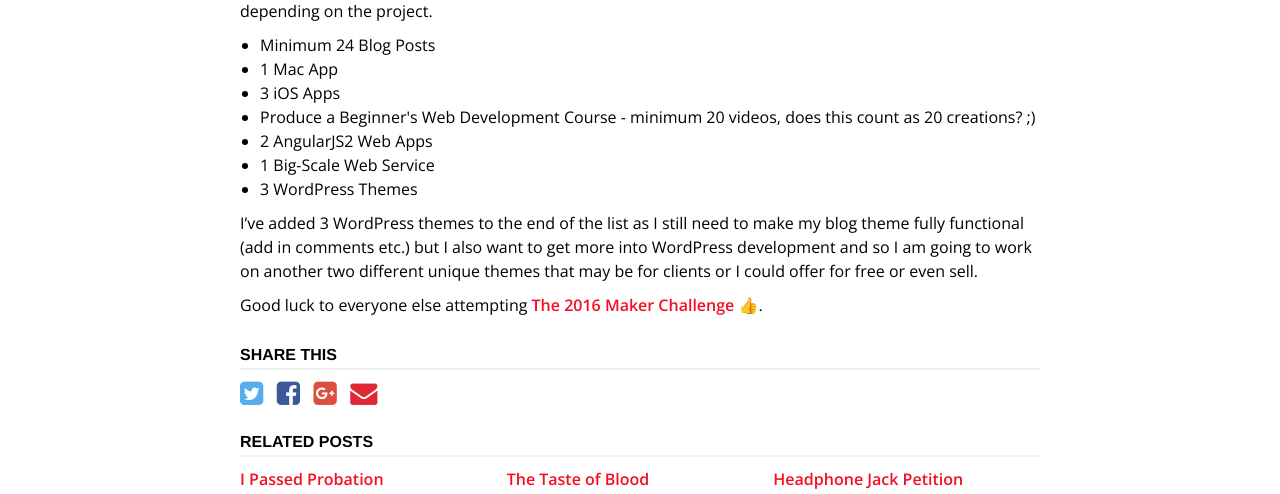
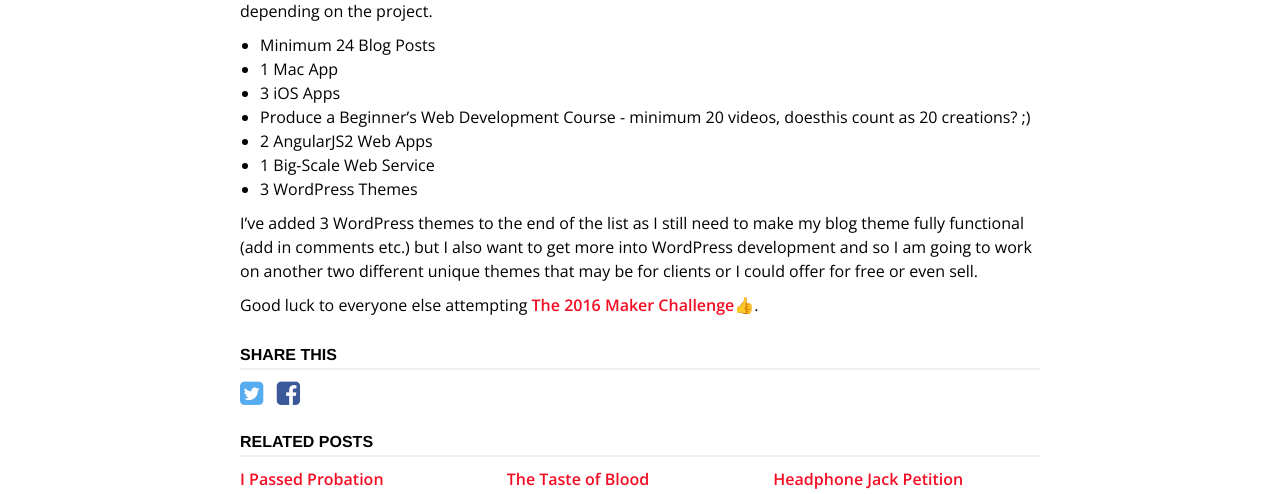
Before and after one commit to gethinoakes/gethinoakes.github.io, a Jekyll site: the page built from _posts/2016-01-06-my-2016-maker-challenge.md, in a window 1280 px wide. Shown: the part 856-1350 px from the top of the page. Built offline with Jekyll 4.4.1, drawn with Linux system fonts in a browser that asks for light colours; nearby versions of some CDN libraries; comment, search, counter and statistics services are not loaded.

Commit message:
updating posts, edit sharing options

```diff
--- a/_includes/share_post.html
+++ b/_includes/share_post.html
@@ -4,9 +4,5 @@
 		<a href="https://twitter.com/intent/tweet?text={{ page.title }}&url={{ site.url }}{{ page.url }}&via={{ site.twitter_username }}&related={{ site.twitter_username }}" rel="nofollow" target="_blank" title="Share on Twitter"><i class="fa fa-2x fa-twitter-square"></i></a>
 
 		<a href="https://facebook.com/sharer.php?u={{ site.url }}{{ page.url }}" rel="nofollow" target="_blank" title="Share on Facebook"><i class="fa fa-2x fa-facebook-square"></i></a>
-
-		<a href="https://plus.google.com/share?url={{ site.url }}{{ page.url }}" rel="nofollow" target="_blank" title="Share on Google+"><i class="fa fa-2x fa-google-plus-square"></i></a>
-
-		<a href="{{ post.url }}"><i class="fa fa-2x fa fa-envelope"></i></a>
 	</div>
 </section>
--- a/_posts/2016-01-06-my-2016-maker-challenge.md
+++ b/_posts/2016-01-06-my-2016-maker-challenge.md
@@ -3,28 +3,29 @@ layout: post
 title:  "My 2016 Maker Challenge"
 date:   2016-01-06
 category: personal
-tags: challenge, 2016, maker, create, products, product, developer, software, blog, ios, mac, apps, development, angular, wordpress
+tags: [challenge, 2016, maker, create, products, product, developer, software, blog, ios, mac, apps, development, angular, wordpress]
 img: work.jpg
 ---
 
-I mentioned in my previous post the goals I have for 2016 and one of the major themes was that I just want to make stuff. I then came across <a href="https://twitter.com/mijustin" target="_blank">Justin Jackson's</a> <a href="http://megamaker.co/challenge/" target="_blank">2016 Maker Challenge</a>&nbsp;which is great because it's creating a community of people with the same goal.
+I mentioned in my previous post the goals I have for 2016 and one of the major themes was that I just want to make stuff. I then came across [Justin Jackson's](https://twitter.com/mijustin) [2016 Maker Challenge](http://megamaker.co/challenge/) which is great because it's creating a community of people with the same goal.
 
-Justin's challenging himself to create 100 things in 2016, which to me is pretty impressive. My list is much smaller, as I'm just getting back into creating things and have several unfinished projects I'd rather not set myself too big of a challenge that I end up failing because I feel overwhelmed. My&nbsp;hope is that as I get going and get stuff done I'll be able to add more if there's time left in the year.
+Justin's challenging himself to create 100 things in 2016, which to me is pretty impressive. My list is much smaller, as I'm just getting back into creating things and have several unfinished projects I'd rather not set myself too big of a challenge that I end up failing because I feel overwhelmed. My hope is that as I get going and get stuff done I'll be able to add more if there's time left in the year.
 
-It's refreshing to see that people joining&nbsp;<a href="http://megamaker.co/challenge/" target="_blank">The 2016 Maker Challenge</a>&nbsp;have listed that they are going to create things such as blog posts. At first seeing things like that listed had me a bit confused, as in my mind such things didn't constitute as creating something. But that's the thing I'm trying to get to grips with is that writing a blog post is creating something. It's part of you, putting what's in your head out there and it's your content, not content that you've consumed.
+It's refreshing to see that people joining [The 2016 Maker Challenge](http://megamaker.co/challenge/) have listed that they are going to create things such as blog posts. At first seeing things like that listed had me a bit confused, as in my mind such things didn't constitute as creating something. But that's the thing I'm trying to get to grips with is that writing a blog post is creating something. It's part of you, putting what's in your head out there and it's your content, not content that you've consumed.
 
 It's refreshing because it means that you don't need to think that you have to make a start-up to say that you've created something. As long as it is something you're producing - no matter how small you may think it is, you've made it and you've created something. It's really quite exciting.
-<h2>My Maker List for 2016</h2>
+
+## My Maker List for 2016
 I'm not going to go in to detail because I'd rather keep what I'm going to be working on under wraps. But I plan to write about them when finished, sometimes I may write about them in the process though depending on the project.
-<ul>
-	<li>Minimum 24 Blog Posts</li>
-	<li>1 Mac App</li>
-	<li>3 iOS Apps</li>
-	<li>Produce a Beginner's Web Development Course - minimum 20 videos, does&nbsp;this count as 20 creations? ;)</li>
-	<li>2 AngularJS2 Web Apps</li>
-	<li>1 Big-Scale Web Service</li>
-	<li>3 WordPress Themes</li>
-</ul>
+
+- Minimum 24 Blog Posts
+- 1 Mac App
+- 3 iOS Apps
+- Produce a Beginner's Web Development Course - minimum 20 videos, doesthis count as 20 creations? ;)
+- 2 AngularJS2 Web Apps
+- 1 Big-Scale Web Service
+- 3 WordPress Themes
+
 I've added 3 WordPress themes to the end of the list as I still need to make my blog theme fully functional (add in comments etc.) but I also want to get more into WordPress development and so I am going to work on another two different unique themes that may be for clients or I could offer for free or even sell.
 
-<strong>Good luck to everyone else attempting <a href="http://megamaker.co/challenge/" target="_blank">The 2016 Maker Challenge</a>&nbsp;👍.</strong>
+**Good luck to everyone else attempting [The 2016 Maker Challenge](http://megamaker.co/challenge/)👍.**
```
Also changed, not shown: _posts/2016-01-01-a-new-year-a-new-me.md (+8 -8 lines), _posts/2016-01-08-headphone-jack-petition.md (+5 -3 lines), _posts/2016-01-11-the-taste-of-blood.md (+14 -15 lines), _posts/2016-01-16-i-passed-probation.md (+2 -2 lines).
